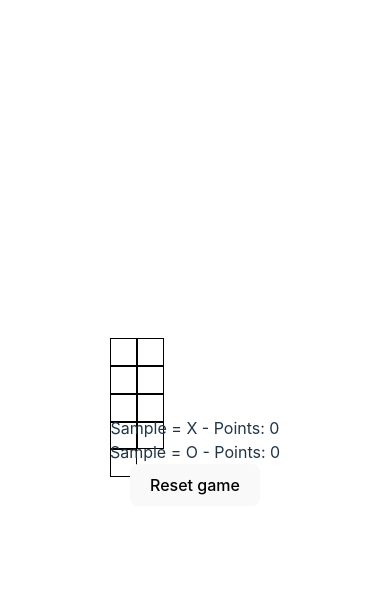
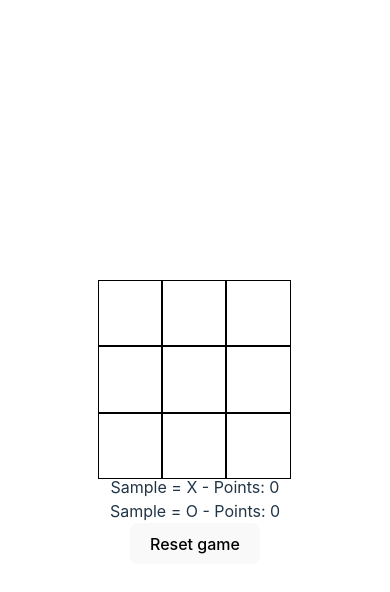
Before and after one commit to Medieinstitutet/tic-tac-toe---vue-Mikaelwendin, a Vue app: page / in a window 390 px wide. Both pictures are taken after typing "Sample", "Sample" into the empty fields and a click on the button "Save". Shown: the top 592 px of the page. Built offline with nearby package versions, Linux system fonts and the light colour scheme.

Commit message:
(buxfix): Added responsive gameboard

```diff
--- a/src/components/GameBoard.vue
+++ b/src/components/GameBoard.vue
@@ -78,7 +78,15 @@ const handleClick = (i: number, players: Player[]) => {
     display: flex;
     flex-wrap: wrap;
     flex-direction: row;
-    width: 20vw;
-    height: 20vw;
+    width: 50vw;
+    height: 50vw;
+}
+
+    @media only screen and (min-width: 992px) {
+        .gameBoard {
+        width: 30vw;
+        height: 30vw;
+        }
+
 }
 </style>
```
